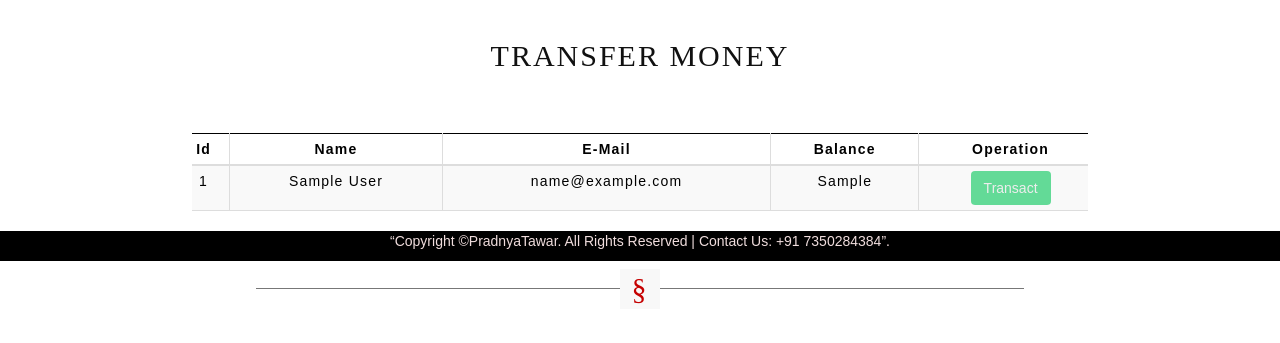
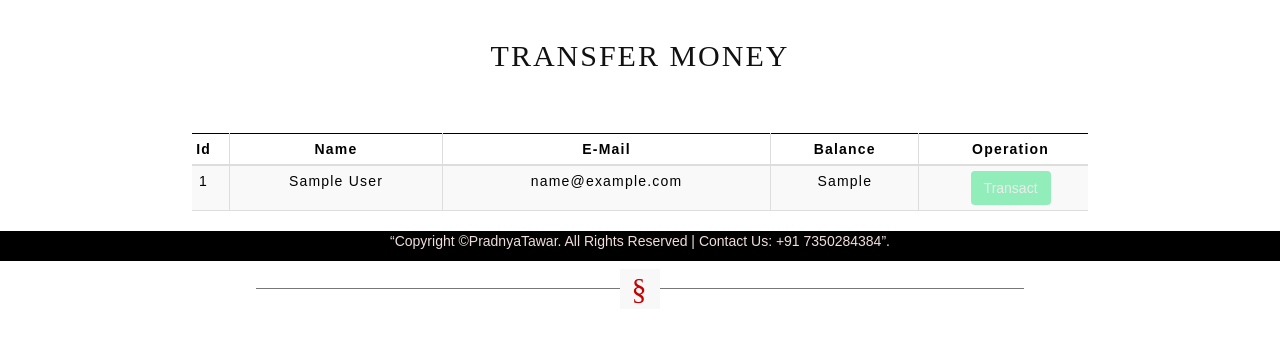
Before and after one commit to PradnyaTawar/PradnyaTawar.basicbank.github.io, a PHP site: page /transfermoney.php in a window 1280 px wide. Shown: the part 51-394 px from the top of the page. Run offline with PHP 8.4, Linux system fonts and the light colour scheme; tables that the repository leaves empty or names only in its code hold one stand-in row (values such as "Sample post"); data that the repository does not hold is empty; some libraries are stand-ins or nearby versions.

Commit message:
Update transfermoney.php

```diff
--- a/transfermoney.php
+++ b/transfermoney.php
@@ -62,7 +62,7 @@
                         <td class="py-2"><?php echo $rows['name']?></td>
                         <td class="py-2"><?php echo $rows['email']?></td>
                         <td class="py-2"><?php echo $rows['balance']?></td>
-                        <td><a href="selecteduserdetail.php?id= <?php echo $rows['id'] ;?>"> <button type="button" class="btn" style="background-color : #63da97;">Transact</button></a></td>
+                        <td><a href="selecteduserdetail.php?id= <?php echo $rows['id'] ;?>"> <button type="button" class="btn" style="background-color : #91edb9;">Transact</button></a></td>
 
                     </tr>
                 <?php
```
